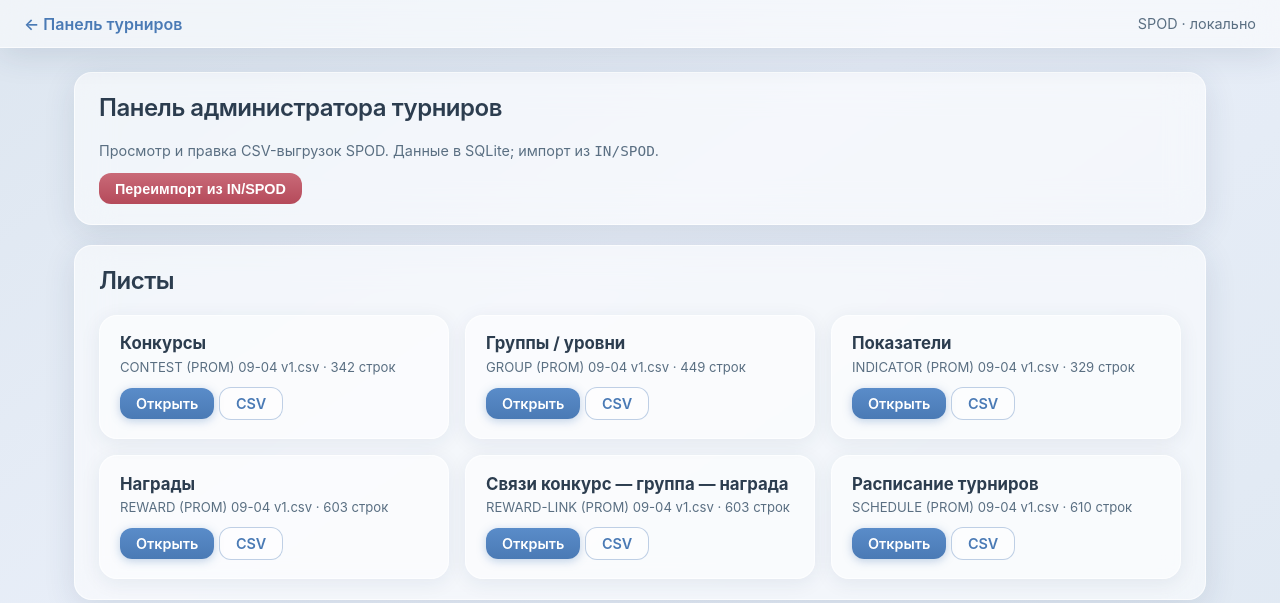
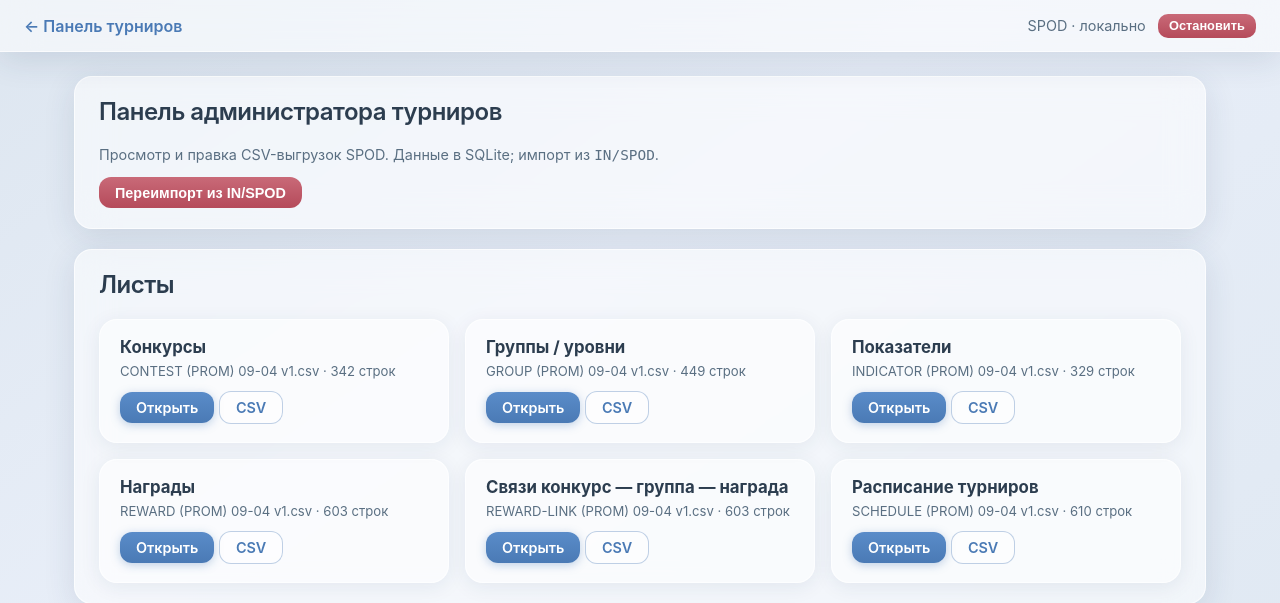
Before and after one commit to OrionFLASH/SPOD_GAME_Admin_UI, a FastAPI app: page / in a window 1280 px wide. Shown: the top 603 px of the page. Run offline with FastAPI, Linux system fonts and the light colour scheme; data comes from the database, SQL or seed files in the repository.

Commit message:
Панель: кнопка «Остановить» в шапке и POST /admin/stop
- server_stop: SIGTERM дочерним PID (pgrep -P), затем процессу панели; SIGKILL через таймаут на POSIX
- base: форма POST, confirm в браузере; стили topbar-right
- тест: мок schedule_local_shutdown, чтобы не завершать процесс unittest
- README: ТЗ п.8, маршрут, предупреждение о локальном доступе, история 0.1.9

```diff
--- a/src/app.py
+++ b/src/app.py
@@ -18,7 +18,7 @@ from fastapi.staticfiles import StaticFiles
 from fastapi.templating import Jinja2Templates
 from markupsafe import Markup, escape
 
-from src import config_validate, consistency, db, editor_config, export_csv, ingest, relations, sheet_list_display, spod_json
+from src import config_validate, consistency, db, editor_config, export_csv, ingest, relations, server_stop, sheet_list_display, spod_json
 
 ROOT = Path(__file__).resolve().parent.parent
 CFG: Dict[str, Any] = {}
@@ -330,6 +330,26 @@ def admin_reimport():
     return RedirectResponse("/", status_code=303)
 
 
+@app.post("/admin/stop", response_class=HTMLResponse)
+def admin_stop() -> HTMLResponse:
+    """
+    Остановка процесса Uvicorn/панели: завершение дочерних PID (если есть), затем SIGTERM себе.
+    Вызывается кнопкой «Остановить» в шапке; ответ отдаётся до фактического kill.
+    """
+    logging.warning("Запрошена остановка сервера: POST /admin/stop")
+    server_stop.schedule_local_shutdown()
+    body = (
+        "<!DOCTYPE html><html lang=\"ru\"><head><meta charset=\"utf-8\"/>"
+        "<title>Остановка</title><link rel=\"stylesheet\" href=\"/static/app.css\"/></head>"
+        "<body class=stop-ack-body><div class=wrap><section class=panel>"
+        "<h1>Сервер останавливается</h1>"
+        "<p>Процесс панели завершается; дочерние процессы (если были) получают SIGTERM.</p>"
+        "<p class=muted>Окно браузера можно закрыть.</p>"
+        "</section></div></body></html>"
+    )
+    return HTMLResponse(body, status_code=200)
+
+
 @app.get("/sheet/{code}/export.csv")
 def sheet_export_csv(code: str):
     conn = get_conn()
--- a/src/static/app.css
+++ b/src/static/app.css
@@ -52,6 +52,27 @@ body {
 
 .topbar a:hover {
   text-decoration: underline;
+}
+
+.topbar-right {
+  display: flex;
+  align-items: center;
+  gap: 0.75rem;
+  flex-wrap: wrap;
+  justify-content: flex-end;
+}
+
+.topbar-tag {
+  font-size: 0.82rem;
+}
+
+.topbar-stop-form {
+  margin: 0;
+}
+
+.stop-ack-body {
+  margin: 0;
+  min-height: 100vh;
 }
 
 .wrap {
--- a/src/templates/base.html
+++ b/src/templates/base.html
@@ -9,8 +9,24 @@
 <body>
   <header class="topbar">
     <div><a href="/" class="spod-trail-clear-root">← Панель турниров</a></div>
-    <div class="muted">SPOD · локально</div>
+    <div class="topbar-right">
+      <span class="muted topbar-tag">SPOD · локально</span>
+      <form class="topbar-stop-form" method="post" action="/admin/stop" id="form-stop-server">
+        <button type="submit" class="btn btn-danger btn-sm" id="btn-stop-server" title="Завершить процесс панели (Uvicorn) и дочерние процессы при наличии">Остановить</button>
+      </form>
+    </div>
   </header>
+  <script>
+    (function () {
+      var f = document.getElementById("form-stop-server");
+      if (!f) return;
+      f.addEventListener("submit", function (e) {
+        if (!confirm("Остановить сервер панели? Браузер потеряет соединение с http://127.0.0.1:8765/")) {
+          e.preventDefault();
+        }
+      });
+    })();
+  </script>
   <div class="wrap">
     {% block content %}{% endblock %}
   </div>
```
Also changed, not shown: src/Tests/test_smoke.py (+17 -0 lines), src/server_stop.py (added, +80 -0 lines), README.md.
